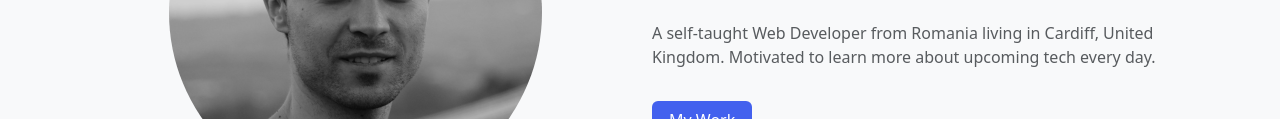
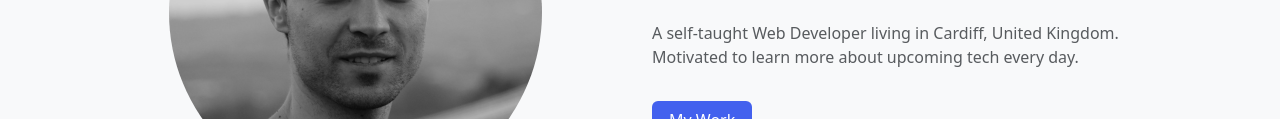
Before and after one commit to AlexBuzea/Portfolio, a plain HTML site: page index.html in a window 1280 px wide. Shown: the part 506-625 px from the top of the page. Drawn offline with nearby package versions, Linux system fonts and the light colour scheme.

Commit message:
Update index.html

```diff
--- a/index.html
+++ b/index.html
@@ -79,7 +79,7 @@
 
 
             <h2 class="fs-4 mt-2">Alex Buzea</h2>
-            <p class="mt-4 text-muted"> A self-taught Web Developer from Romania living in Cardiff, United Kingdom.
+            <p class="mt-4 text-muted"> A self-taught Web Developer living in Cardiff, United Kingdom.
               Motivated
               to learn more about upcoming tech every day.
             </p>
```
